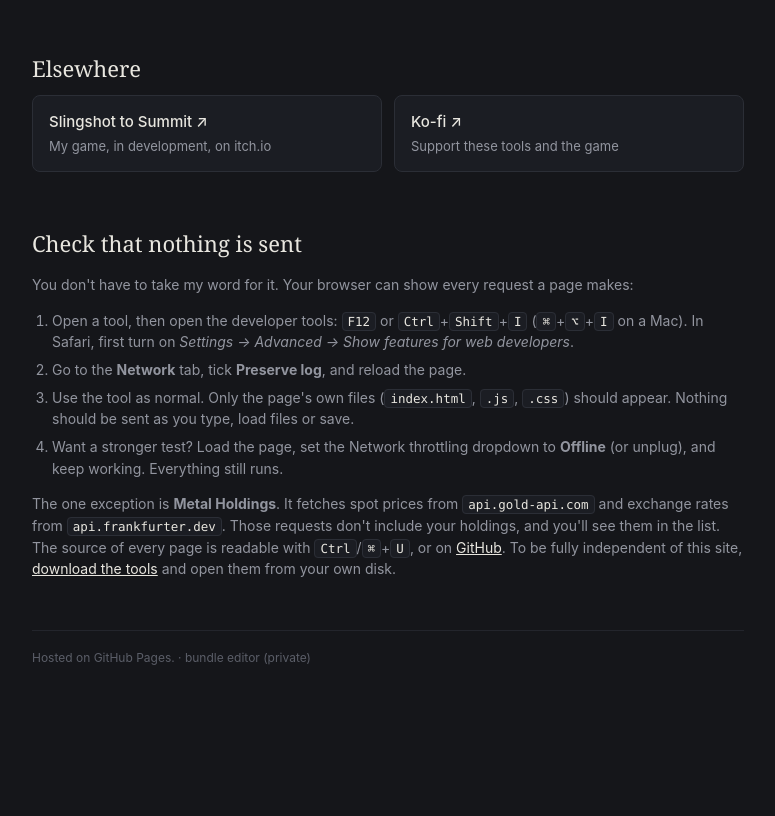
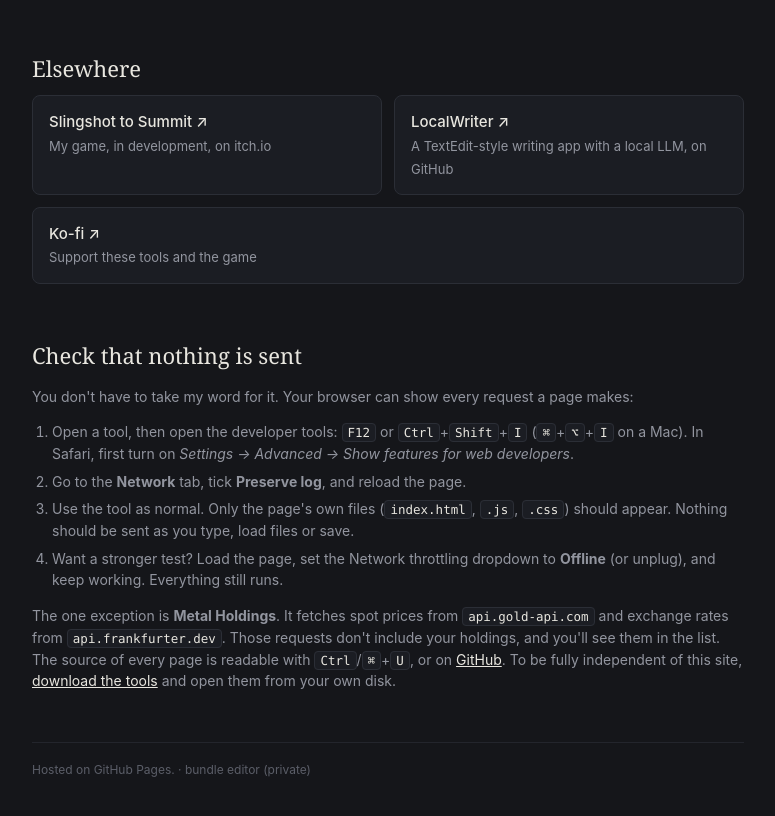
Before and after one commit to icedpotat/icedpotat.github.io, a plain HTML site: page index.html in a window 1280 px wide. Shown: the part 1154-1970 px from the top of the page, without its empty margins (252-1027 px from the left). Before the commit the page ends 1902 px from the top, so only its background shows below. Drawn offline with Linux system fonts and the light colour scheme.

Commit message:
Update index.html

```diff
--- a/index.html
+++ b/index.html
@@ -157,6 +157,7 @@
       <h2>Elsewhere</h2>
       <div class="links">
         <a href="https://icepot.itch.io/slingshot-to-summit" target="_blank" rel="noopener"><strong>Slingshot to Summit ↗</strong><span>My game, in development, on itch.io</span></a>
+        <a href="https://github.com/icedpotat/LocalWriter" target="_blank" rel="noopener"><strong>LocalWriter ↗</strong><span>A TextEdit-style writing app with a local LLM, on GitHub</span></a>
         <a href="https://ko-fi.com/ipotato" target="_blank" rel="noopener"><strong>Ko-fi ↗</strong><span>Support these tools and the game</span></a>
       </div>
     </section>
```
